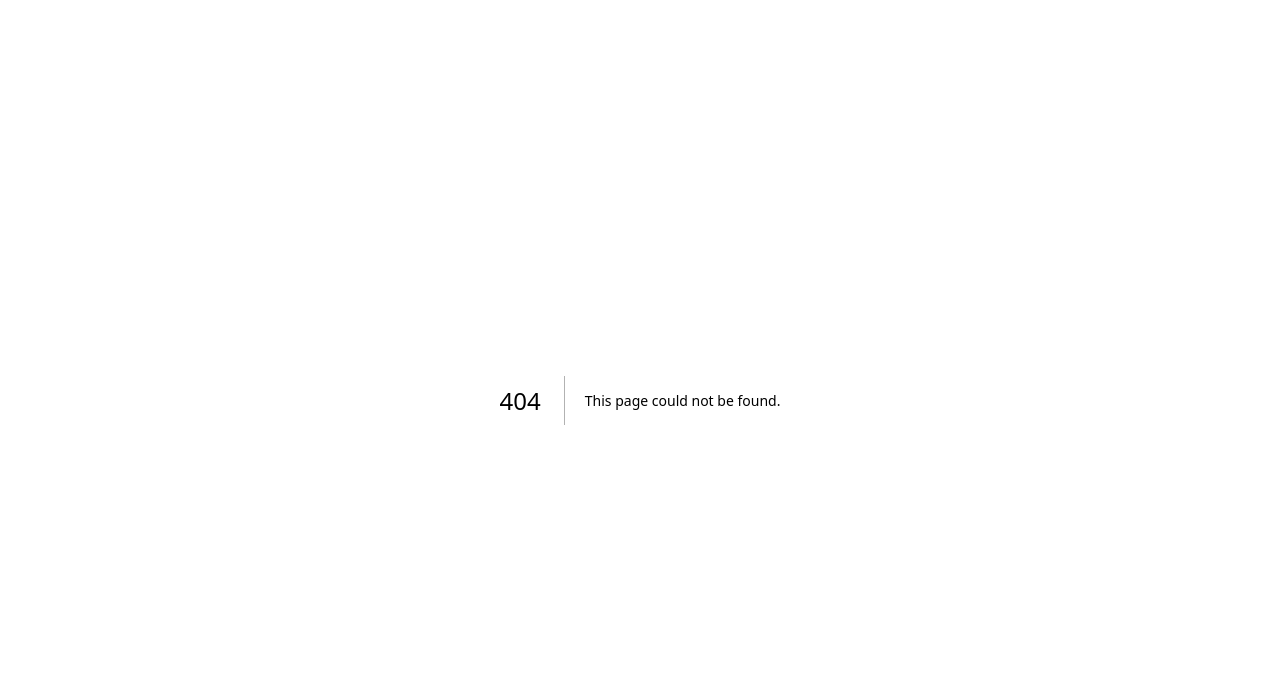
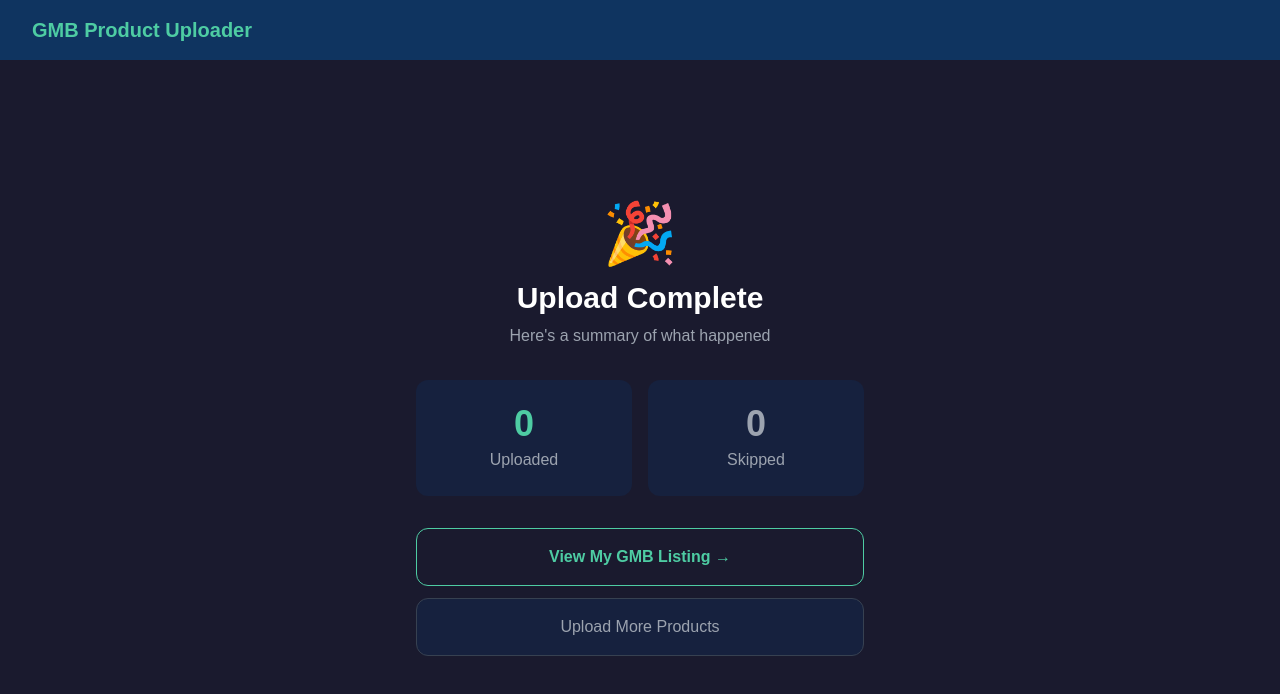
Before and after one commit to urielholzman36-cmd/product-manager-google-my-bussines-VO360, a Next.js app: page /summary in a window 1280 px wide. Before the commit this address had no page. Shown: the top 694 px of the page. Built offline with nearby package versions, Linux system fonts and the light colour scheme.

Commit message:
feat: implement summary screen with upload counts and GMB link

```diff
--- /dev/null
+++ b/app/summary/page.tsx
@@ -0,0 +1,63 @@
+'use client'
+import { useProductSession } from '@/context/ProductSessionContext'
+import { useRouter } from 'next/navigation'
+
+export default function SummaryPage() {
+  const { approvedCount, skippedCount, locationId, reset } = useProductSession()
+  const router = useRouter()
+
+  const handleUploadMore = () => {
+    reset()
+    router.push('/')
+  }
+
+  const gmbUrl = locationId
+    ? `https://business.google.com/dashboard/l/${locationId}`
+    : 'https://business.google.com'
+
+  return (
+    <div className="min-h-screen bg-[#1a1a2e] text-white flex flex-col">
+      <header className="bg-[#0f3460] px-8 py-4">
+        <h1 className="text-[#4ecca3] font-bold text-xl">GMB Product Uploader</h1>
+      </header>
+
+      <main className="flex-1 flex items-center justify-center p-10">
+        <div className="text-center flex flex-col gap-8 max-w-md w-full">
+          <div>
+            <div className="text-6xl mb-4">🎉</div>
+            <h2 className="text-3xl font-bold">Upload Complete</h2>
+            <p className="text-gray-400 mt-2">Here's a summary of what happened</p>
+          </div>
+
+          <div className="grid grid-cols-2 gap-4">
+            <div className="bg-[#16213e] rounded-xl p-6">
+              <div className="text-4xl font-bold text-[#4ecca3]">{approvedCount}</div>
+              <div className="text-gray-400 mt-1">Uploaded</div>
+            </div>
+            <div className="bg-[#16213e] rounded-xl p-6">
+              <div className="text-4xl font-bold text-gray-400">{skippedCount}</div>
+              <div className="text-gray-400 mt-1">Skipped</div>
+            </div>
+          </div>
+
+          <div className="flex flex-col gap-3">
+            <a
+              href={gmbUrl}
+              target="_blank"
+              rel="noopener noreferrer"
+              className="w-full py-4 rounded-xl border border-[#4ecca3] text-[#4ecca3] text-center font-bold hover:bg-[#4ecca3] hover:text-[#1a1a2e] transition-colors"
+            >
+              View My GMB Listing →
+            </a>
+            <button
+              onClick={handleUploadMore}
+              className="w-full py-4 rounded-xl bg-[#16213e] text-gray-400 border border-gray-700 hover:border-gray-500 transition-colors"
+            >
+              Upload More Products
+            </button>
+          </div>
+        </div>
+      </main>
+    </div>
+  )
+}
```
Also changed, not shown: 1 other file (tests, documents, lock files or other folders).
